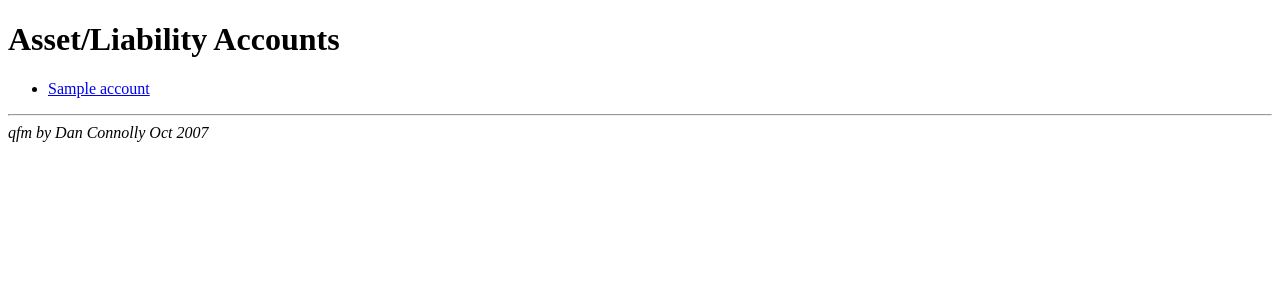
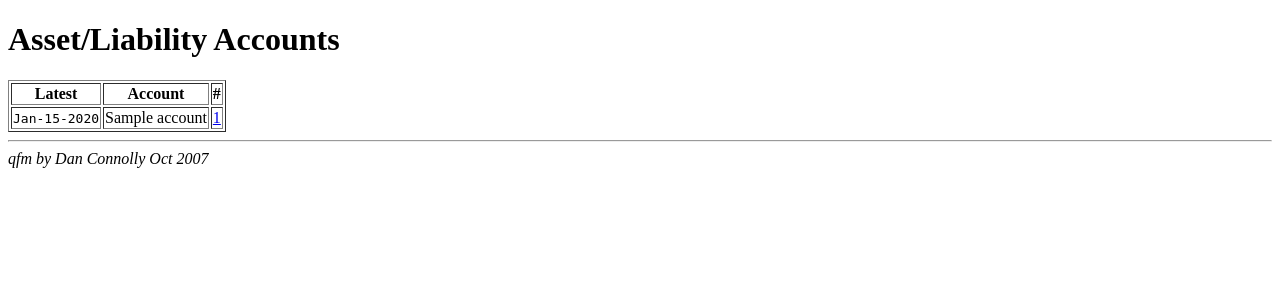
Before and after one commit to dckc/quacken, a Django app: template qfm/templates/accounts.html in a window 1280 px wide. Shown: the top 300 px of the page. Run offline with Django 3.2, Linux system fonts and the light colour scheme; the template is opened without the code that fills it: most values are stand-ins (such as "Sample title", 1, 10 or a date in 2020).

Commit message:
arrange accounts in table sorted by last activity

```diff
--- a/qfm/templates/accounts.html
+++ b/qfm/templates/accounts.html
@@ -2,16 +2,33 @@
 <html xmlns="http://www.w3.org/1999/xhtml">
 <head>
   <title>Accounts</title>
+<style type="text/css">
+.num { text-align: right }
+</style>
 </head>
 <body>
 <h1>Asset/Liability Accounts</h1>
-<ul>
+<table border="1">
+<thead>
+<th>Latest</th>
+<th>Account</th>
+<th>#</th>
+</tr>
+</thead>
+<tbody>
 {% for a in accounts %}
-<li>
-  <a href="{%url dm93data.qfm.views.register a.id %}">{{a.name|escape}}</a>
-</li>
+<tr>
+  <td><tt>{{a.modified|date:"M-d-Y"}}</tt></td>
+  <td>{{a.name|escape}}</td>
+  <td class="num">
+    <a href="{%url dm93data.qfm.views.register a.id %}">
+      {{ a.transaction_set.count }}
+    </a>
+  </td>
+</tr>
 {% endfor %}
-</ul>
+</tbody>
+</table>
 
 <hr />
 <address>
```
Also changed, not shown: qfm/views.py (+7 -1 lines).
